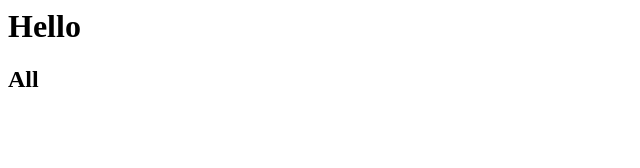
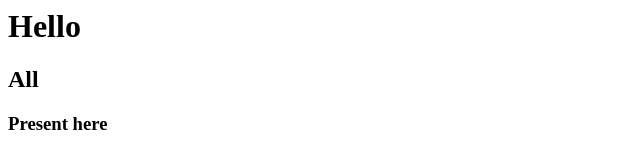
Before and after one commit to MITHULA-M-P/practice, a plain HTML site: page index.html in a window 1280 px wide. Shown: the whole page, without its empty margins (0-640 px from the left). Drawn offline with Linux system fonts and the light colour scheme.

Commit message:
Add h3 header to index.html

```diff
--- a/index.html
+++ b/index.html
@@ -1,2 +1,3 @@
 <h1>Hello</h1>
 <h2>All</h2>
+<h3>Present here</h3>
```
